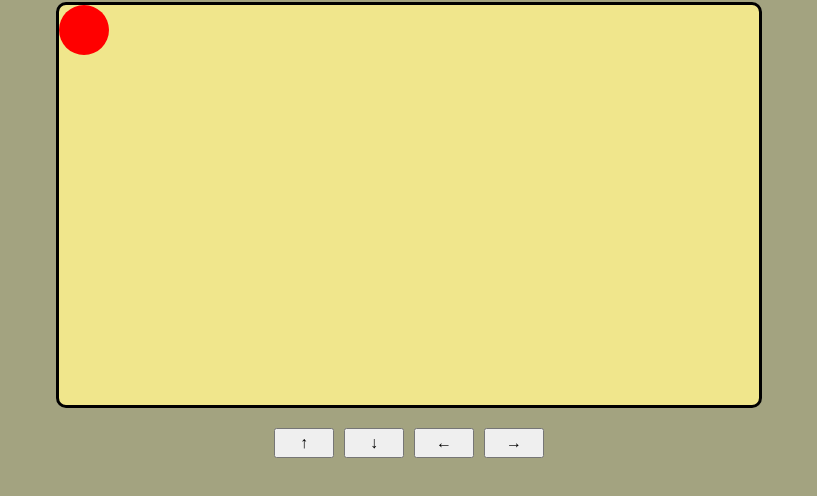
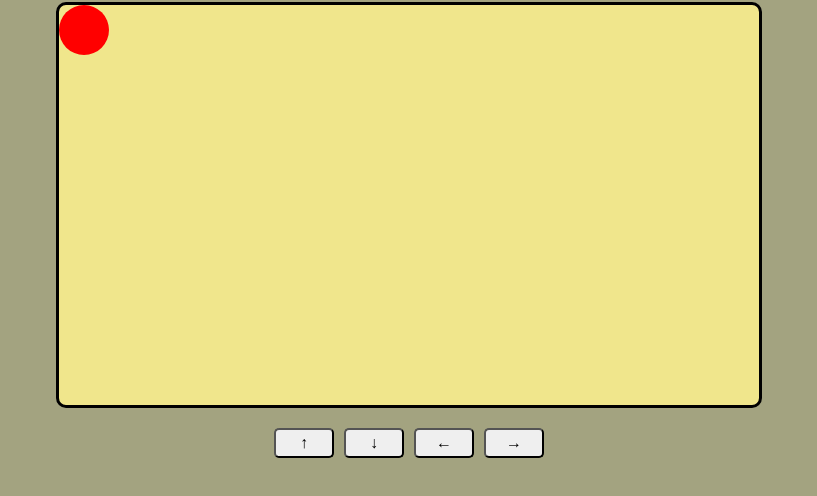
Before and after one commit to Semuraii/JS-advanced-movable, a plain HTML site: page index.html in a window 1280 px wide. Shown: the part 76-572 px from the top of the page, without its empty margins (231-1048 px from the left). Drawn offline with Linux system fonts and the light colour scheme.

Commit message:
border radius changed buttons

```diff
--- a/style.css
+++ b/style.css
@@ -38,7 +38,6 @@ h1 {
     flex-direction: row;
     align-items: center;
     gap: 10px;
-    border-radius: 10px;
 }
 
 button {
@@ -46,4 +45,5 @@ button {
     height: 30px;
     font-size: 16px;
     cursor: pointer;
+    border-radius: 5px;
 }
```
